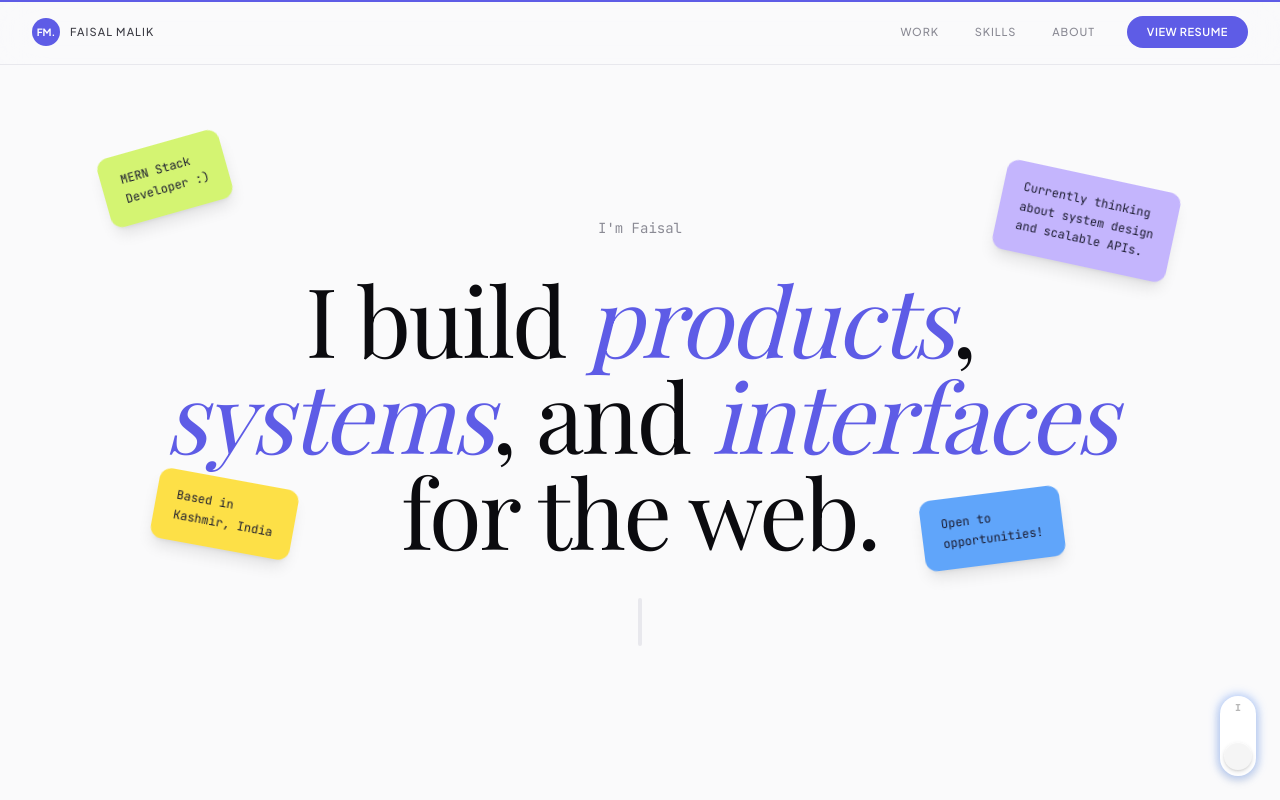
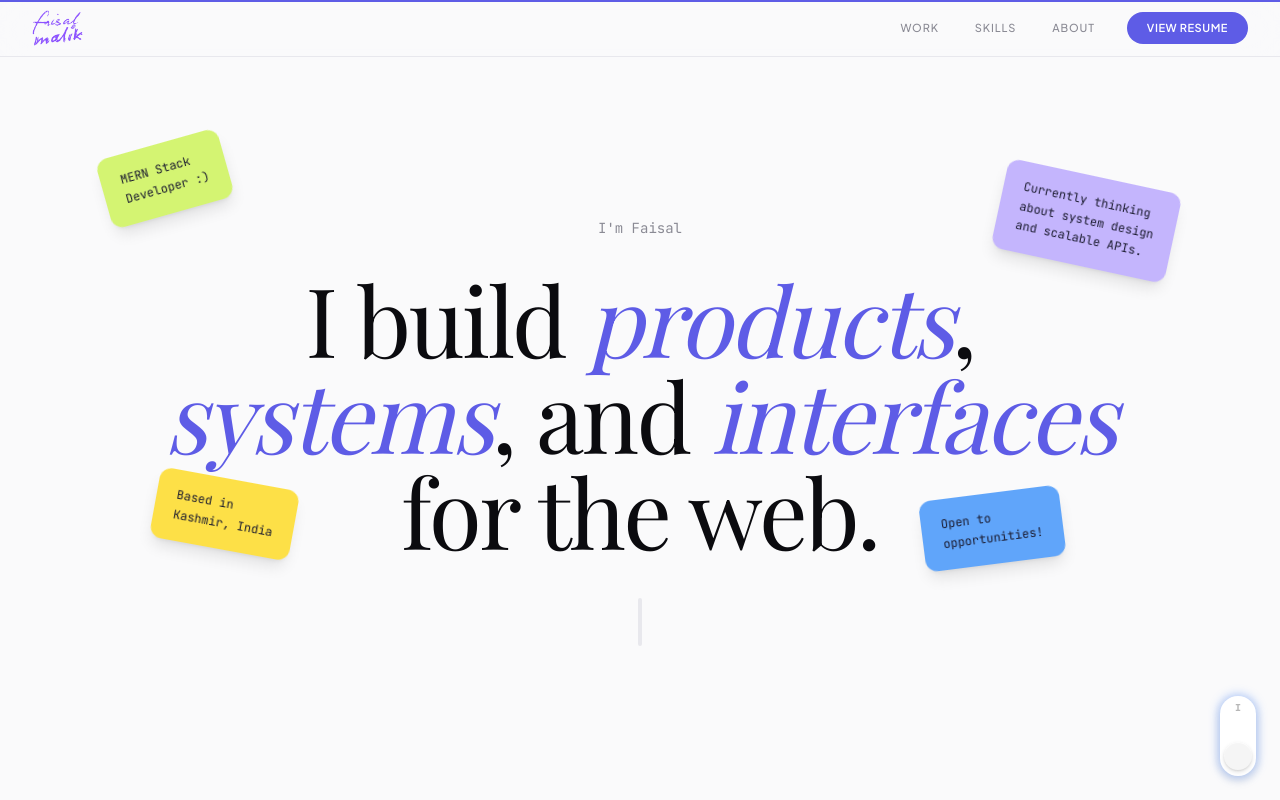
Before and after one commit to Faisalmalik01/faisalmallik, a React (Vite) app: page / in a window 1280 px wide. Shown: the top 800 px of the page. Built offline with nearby package versions, Linux system fonts and the light colour scheme; a web font is replaced by a local one.

Commit message:
add handwritten logo and narrow down navbar height

```diff
--- a/src/components/Navbar.jsx
+++ b/src/components/Navbar.jsx
@@ -4,57 +4,34 @@ import { scrollToSection } from "../utils/scroll";
 
 export default function Navbar({ view, setView, activeNav, setActiveNav }) {
   const goToWork = () => {
-    if (view !== "work") {
-      setView("work");
-    }
-
+    if (view !== "work") setView("work");
     setActiveNav("work");
-
-    setTimeout(() => {
-      scrollToSection("work");
-    }, 20);
+    setTimeout(() => scrollToSection("work"), 20);
   };
 
   const goToSkills = () => {
-    // Skills is a section inside Work, NOT a separate view.
-    if (view !== "work") {
-      setView("work");
-    }
-
+    if (view !== "work") setView("work");
     setActiveNav("skills");
-
-    setTimeout(() => {
-      scrollToSection("skills");
-    }, 50);
+    setTimeout(() => scrollToSection("skills"), 50);
   };
 
   const goToAbout = () => {
     setView("about");
     setActiveNav("about");
-
-    window.scrollTo({
-      top: 0,
-      behavior: "instant",
-    });
+    window.scrollTo({ top: 0, behavior: "instant" });
   };
 
   const goToLogo = () => {
     setView("work");
     setActiveNav(null);
-
-    setTimeout(() => {
-      scrollToSection("hero");
-    }, 20);
+    setTimeout(() => scrollToSection("hero"), 20);
   };
 
   return (
     <motion.header
       initial={{ y: -20, opacity: 0 }}
       animate={{ y: 0, opacity: 1 }}
-      transition={{
-        duration: 0.6,
-        ease: [0.16, 1, 0.3, 1],
-      }}
+      transition={{ duration: 0.6, ease: [0.16, 1, 0.3, 1] }}
       className="fixed top-0 left-0 right-0 z-50 border-b"
       style={{
         background: "color-mix(in srgb, var(--canvas) 85%, transparent)",
@@ -62,68 +39,36 @@ export default function Navbar({ view, setView, activeNav, setActiveNav }) {
         borderColor: "var(--border)",
       }}
     >
-      <div className="w-full px-5 sm:px-8 h-14 sm:h-16 flex items-center justify-between">
-
-        {/* Logo */}
-        <button
-          onClick={goToLogo}
-          className="flex items-center gap-2.5 shrink-0"
-        >
-          <span
-            className="w-7 h-7 rounded-full flex items-center justify-center text-[10px] font-bold text-white"
-            style={{ background: "var(--purple)" }}
-          >
-            {personal.logo}
-          </span>
-
-          <span
-            className="hidden sm:inline uppercase tracking-widest text-[11px] font-medium"
-            style={{ color: "var(--ink-soft)" }}
-          >
-            {personal.name}
-          </span>
+      <div className="w-full px-5 sm:px-8 h-12 sm:h-14 flex items-center justify-between">
+        {/* Signature logo */}
+        <button onClick={goToLogo} className="flex items-center shrink-0">
+          <img
+            src="/logo-signature.png"
+            alt="Faisal Malik"
+            className="h-7 sm:h-9 w-auto object-contain"
+          />
         </button>
 
         {/* Nav links */}
         <nav className="flex items-center gap-0.5 sm:gap-1">
           {[
-            {
-              key: "work",
-              label: "WORK",
-              action: goToWork,
-            },
-            {
-              key: "skills",
-              label: "SKILLS",
-              action: goToSkills,
-            },
-            {
-              key: "about",
-              label: "ABOUT",
-              action: goToAbout,
-            },
+            { key: "work", label: "WORK", action: goToWork },
+            { key: "skills", label: "SKILLS", action: goToSkills },
+            { key: "about", label: "ABOUT", action: goToAbout },
           ].map((link) => (
             <button
               key={link.key}
               onClick={link.action}
               className="px-3 sm:px-4 py-2 text-[10px] sm:text-[11px] font-medium tracking-[0.06em] sm:tracking-[0.08em] transition-colors duration-200 rounded-full"
               style={{
-                color:
-                  activeNav === link.key
-                    ? "var(--ink)"
-                    : "var(--muted)",
-
-                background:
-                  activeNav === link.key
-                    ? "var(--panel)"
-                    : "transparent",
+                color: activeNav === link.key ? "var(--ink)" : "var(--muted)",
+                background: activeNav === link.key ? "var(--panel)" : "transparent",
               }}
             >
               {link.label}
             </button>
           ))}
 
-          {/* Resume — desktop only */}
           <a
             href={personal.resume}
             download
```
Also changed, not shown: public/logo-signature.png (added).
